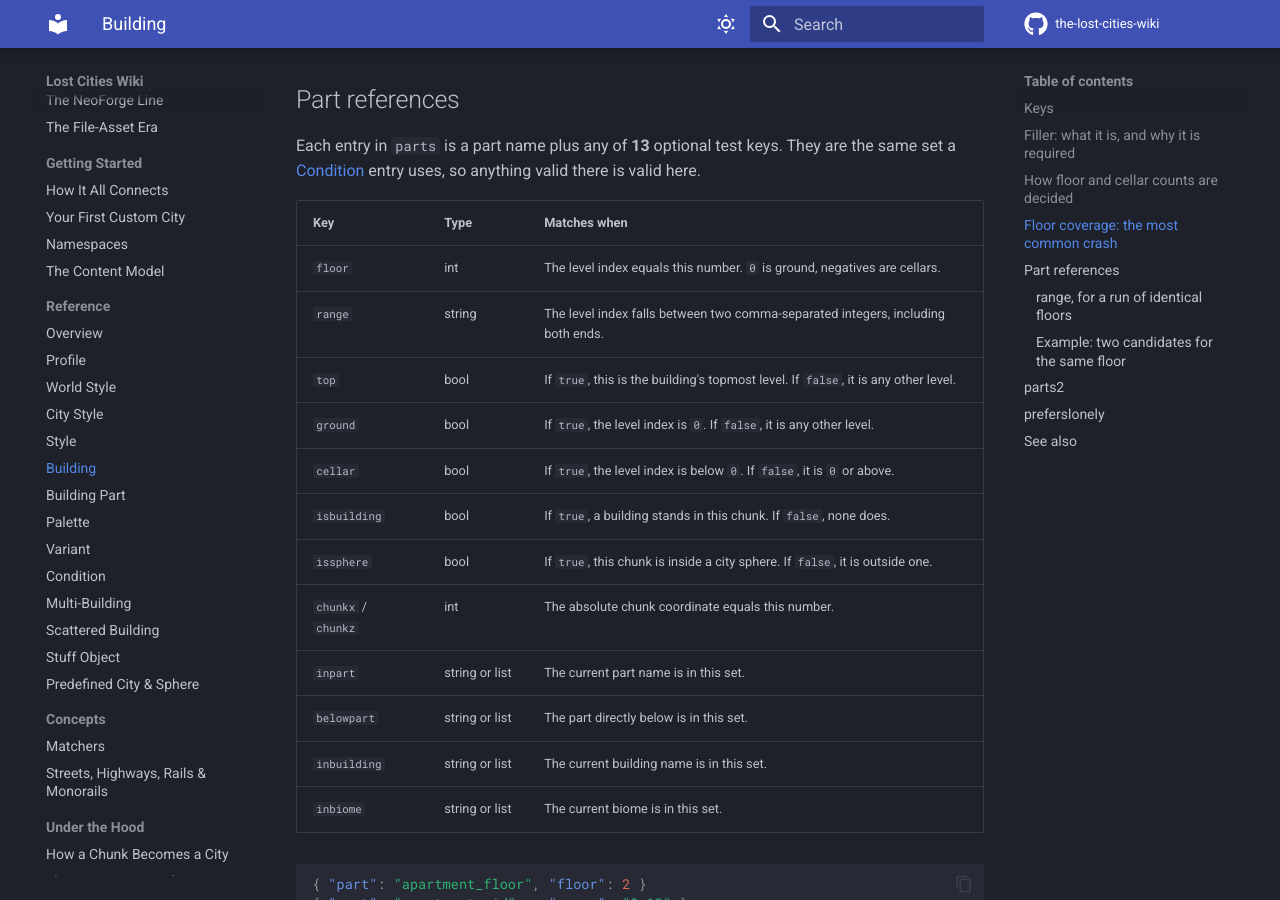
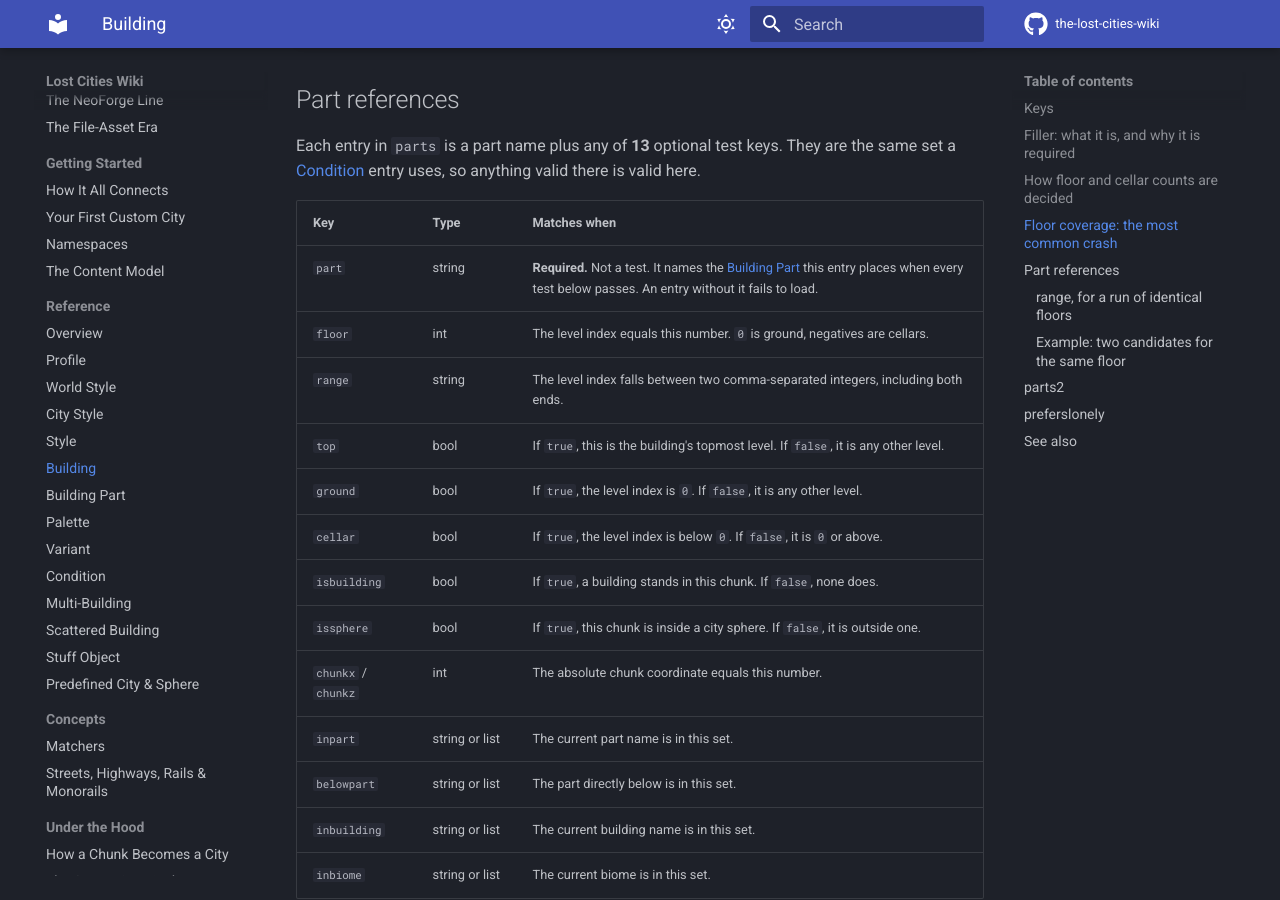
Before and after one commit to RinkyDinkyNooble/the-lost-cities-wiki, an MkDocs documentation site: the page built from docs/reference/building.md, in a window 1280 px wide and 900 px high, scrolled down 5236 px. Built offline with MkDocs 1.6.1 and Material for MkDocs 9.7.7, drawn with Linux system fonts in a browser that asks for light colours; comment, search, counter and statistics services are not loaded.

Commit message:
Give the required part key its own row
The part reference table listed the 13 optional test keys but not `part`
itself, which is the one required key of the object. It appeared only in
the example below the table, so a reader scanning the table saw every
optional key and not the mandatory one.

Found by checking all 224 codec keys of 7.4.12 against the docs. The
other apparent gaps are covered: highways, railways and monorails appear
in a JSON example on the infrastructure page, and cityLevel1Height
through cityLevel3Height are covered by the range notation in
profile.md.

Co-Authored-By: Claude Opus 5 <noreply@anthropic.com>

```diff
--- a/docs/reference/building.md
+++ b/docs/reference/building.md
@@ -157,6 +157,7 @@ Each entry in `parts` is a part name plus any of **13** optional test keys. They
 
 | Key | Type | Matches when |
 |---|---|---|
+| `part` | string | **Required.** Not a test. It names the [Building Part](part.md) this entry places when every test below passes. An entry without it fails to load. |
 | `floor` | int | The level index equals this number. `0` is ground, negatives are cellars. |
 | `range` | string | The level index falls between two comma-separated integers, including both ends. |
 | `top` | bool | If `true`, this is the building's topmost level. If `false`, it is any other level. |
```
